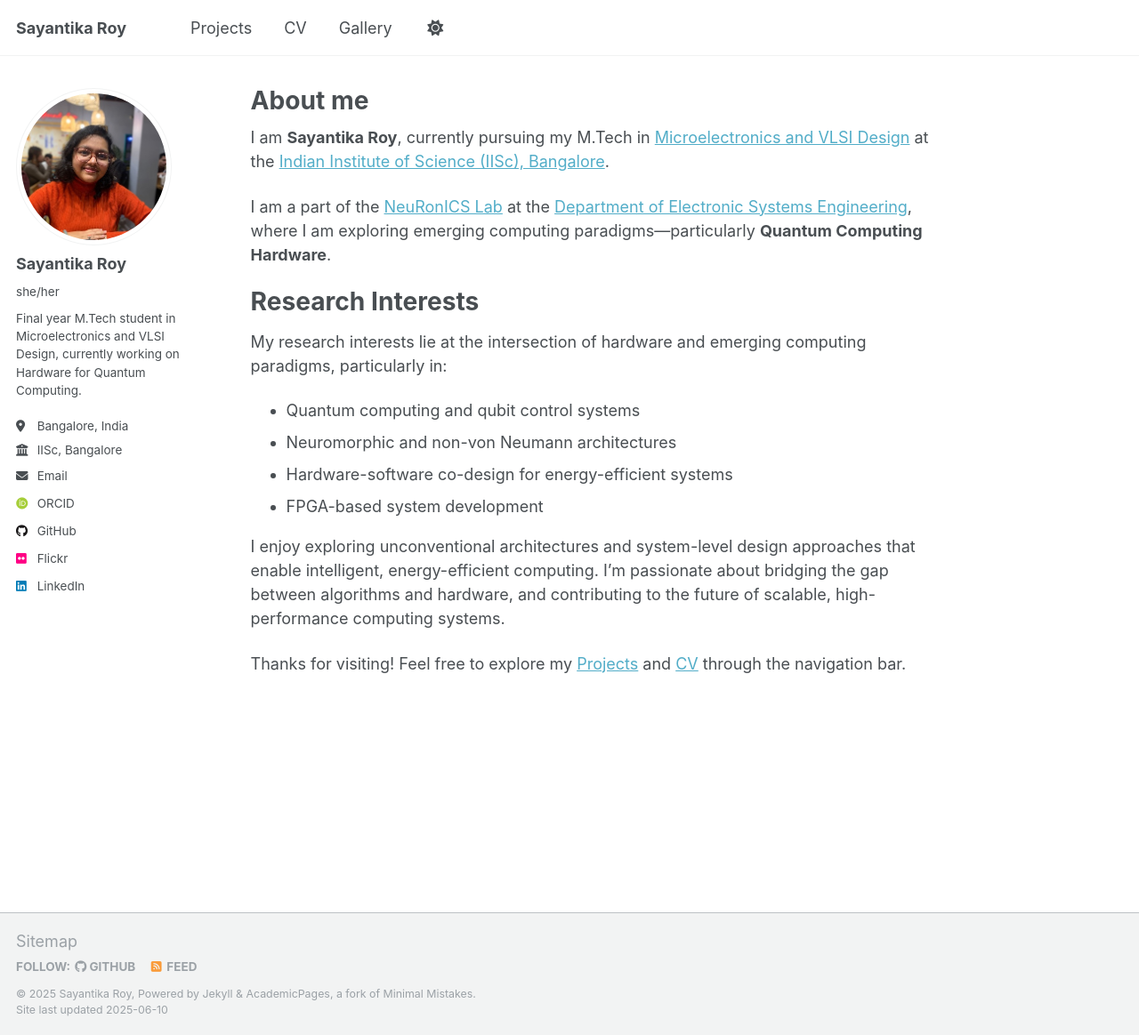
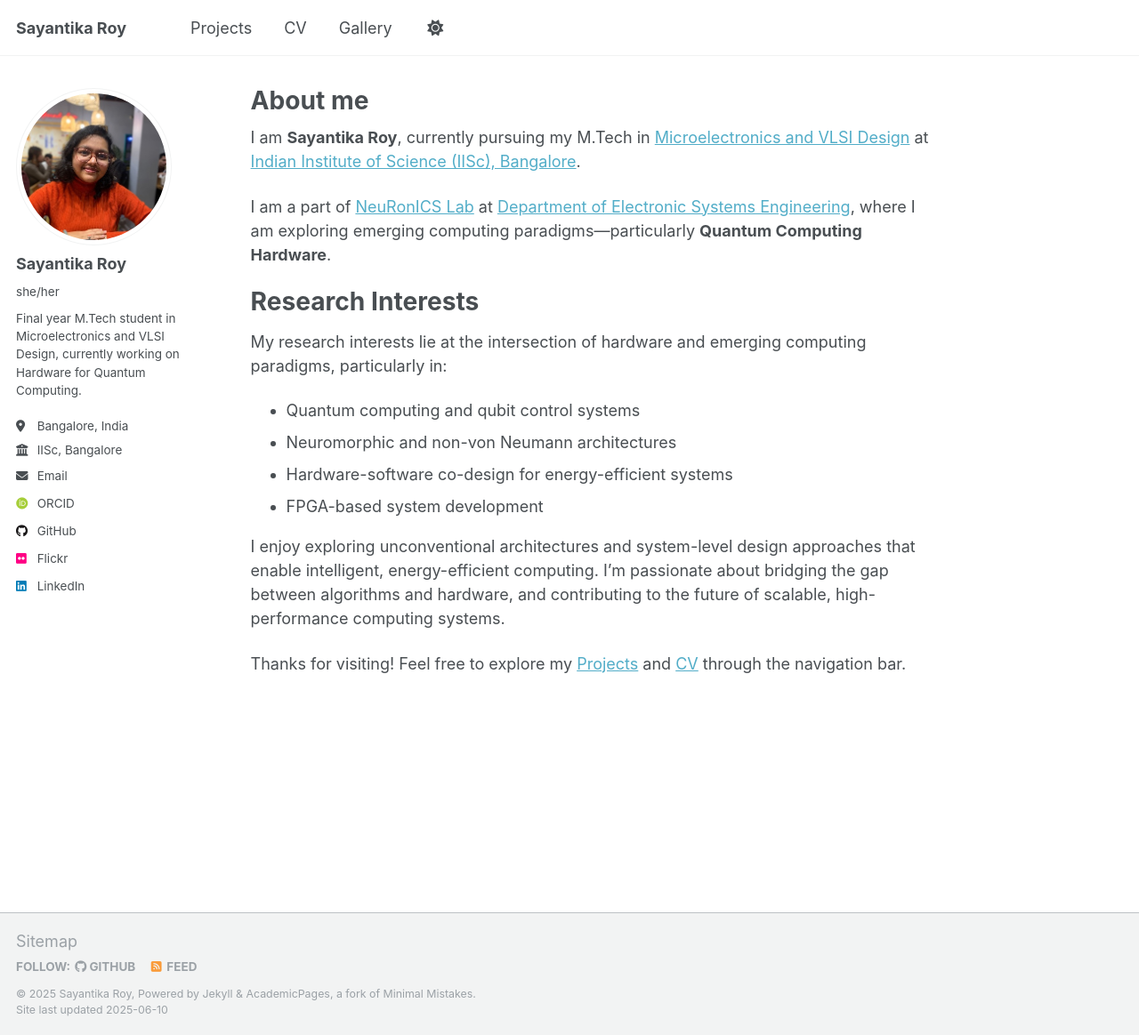
Before and after one commit to sayo-134/sayantika-roy.github.io, a Jekyll site: the page built from _pages/about.md, in a window 1280 px wide and 1164 px high. Shown: the whole window at 89% size. Built offline with Jekyll 4.4.1, drawn with Linux system fonts in a browser that asks for light colours; some web fonts are replaced.

Commit message:
changed about.md

```diff
--- a/_pages/about.md
+++ b/_pages/about.md
@@ -9,9 +9,9 @@ redirect_from:
 
 {% include base_path %}
 
-I am **Sayantika Roy**, currently pursuing my M.Tech in [Microelectronics and VLSI Design](https://microelectronics-eecs.iisc.ac.in/) at the [Indian Institute of Science (IISc), Bangalore](https://iisc.ac.in/).
+I am **Sayantika Roy**, currently pursuing my M.Tech in [Microelectronics and VLSI Design](https://microelectronics-eecs.iisc.ac.in/) at [Indian Institute of Science (IISc), Bangalore](https://iisc.ac.in/).
 
-I am a part of the [NeuRonICS Lab](https://labs.dese.iisc.ac.in/neuronics/) at the [Department of Electronic Systems Engineering](https://dese.iisc.ac.in/), where I am exploring emerging computing paradigms—particularly **Quantum Computing Hardware**.
+I am a part of [NeuRonICS Lab](https://labs.dese.iisc.ac.in/neuronics/) at [Department of Electronic Systems Engineering](https://dese.iisc.ac.in/), where I am exploring emerging computing paradigms—particularly **Quantum Computing Hardware**.
 
 Research Interests
 =====
```
